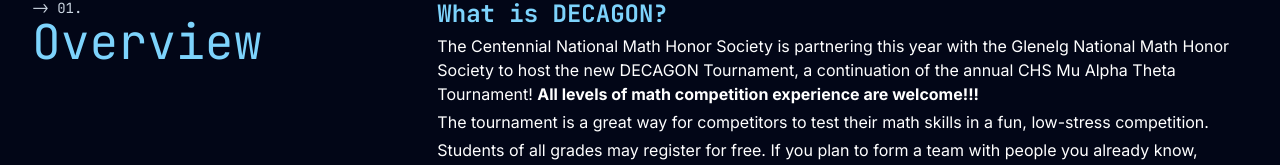
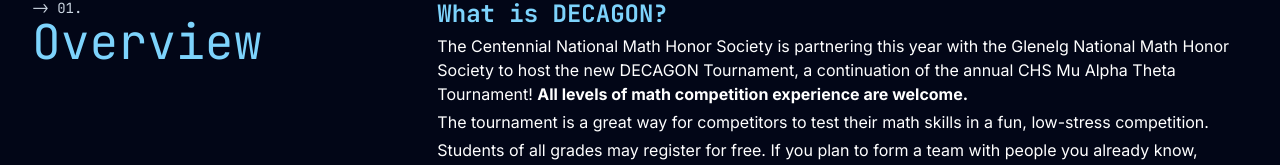
Before and after one commit to DECAGON-Tournament/decagon-site, a Next.js app: page / in a window 1280 px wide. Shown: the part 702-867 px from the top of the page. Built offline with nearby package versions, Linux system fonts and the light colour scheme.

Commit message:
Update about.tsx

```diff
--- a/src/app/components/about.tsx
+++ b/src/app/components/about.tsx
@@ -11,7 +11,7 @@
         <div className='w-full md:w-2/3 flex flex-col gap-1'>
             <h1 className={`font-mono text-sky-300 font-bold text-2xl`}>What is DECAGON?</h1>
             <p>
-                The Centennial National Math Honor Society is partnering this year with the Glenelg National Math Honor Society to host the new DECAGON Tournament, a continuation of the annual CHS Mu Alpha Theta Tournament! <span className="font-bold"> All levels of math competition experience are welcome!!! </span>
+                The Centennial National Math Honor Society is partnering this year with the Glenelg National Math Honor Society to host the new DECAGON Tournament, a continuation of the annual CHS Mu Alpha Theta Tournament! <span className="font-bold"> All levels of math competition experience are welcome. </span>
             </p>
             <p>
                 The tournament is a great way for competitors to test their math skills in a fun, low-stress competition.
```
